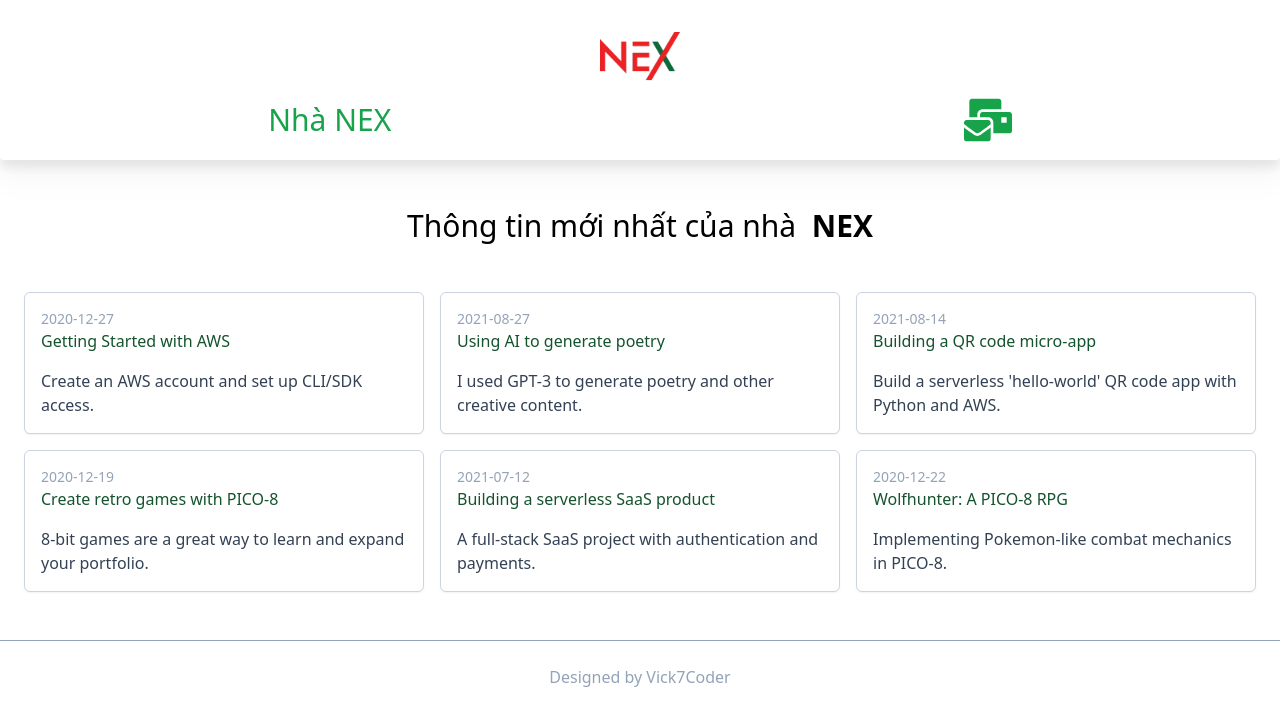
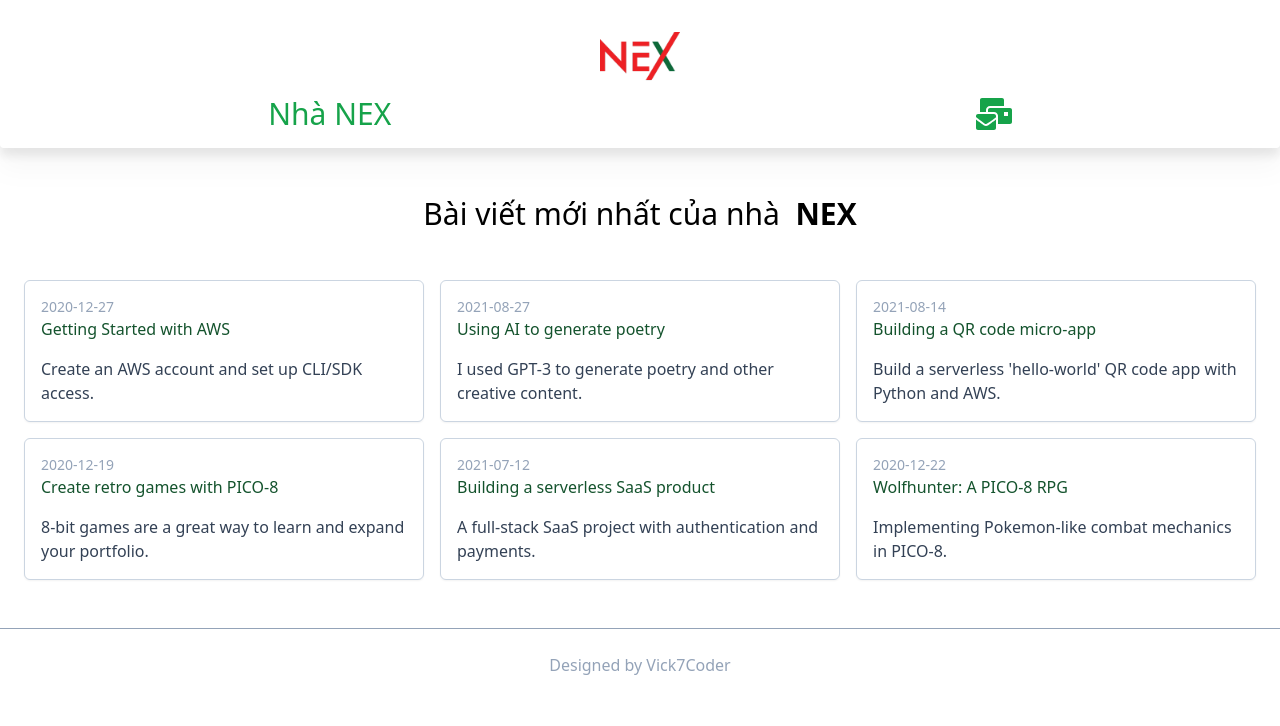
Before and after one commit to Vick7Coder/nex-simple-blogs, a Next.js app: page / in a window 1280 px wide. Shown: the top 726 px of the page. Built offline with nearby package versions, Linux system fonts and the light colour scheme.

Commit message:
update sth

```diff
--- a/app/page.tsx
+++ b/app/page.tsx
@@ -11,7 +11,7 @@ const Home = () => {
     return (
         <main className="px-6 mx-auto">
             <p className="mt-12 mb-12 text-3xl text-center dark:text-white">
-                Thông tin mới nhất của nhà &nbsp;
+                Bài viết mới nhất của nhà &nbsp;
                 <span className="whitespace-nowrap">
                     <span className="font-bold">NEX</span>
                 </span>
--- a/components/HeaderComponent.tsx
+++ b/components/HeaderComponent.tsx
@@ -16,7 +16,7 @@ const header = () => {
                 <h1 className="text-3xl font-bold text-white grid place-content-center mb-2 md:mb-0">
                     <Link href="/" className="text-green-600 no-underline hover:text-red-600">Nhà NEX</Link>
                 </h1>
-                <div className="flex flex-row justify-center sm:justify-evenly align-middle gap-4 text-white text-4xl lg:text-5xl">
+                <div className="flex flex-row justify-center sm:justify-evenly align-middle gap-4 text-white text-3xl lg:text-4xl">
                     <Link className="text-green-600 hover:text-red-600" href="mailto:contact@nexpando.com">
                         <FaMailBulk />
                     </Link>
```
